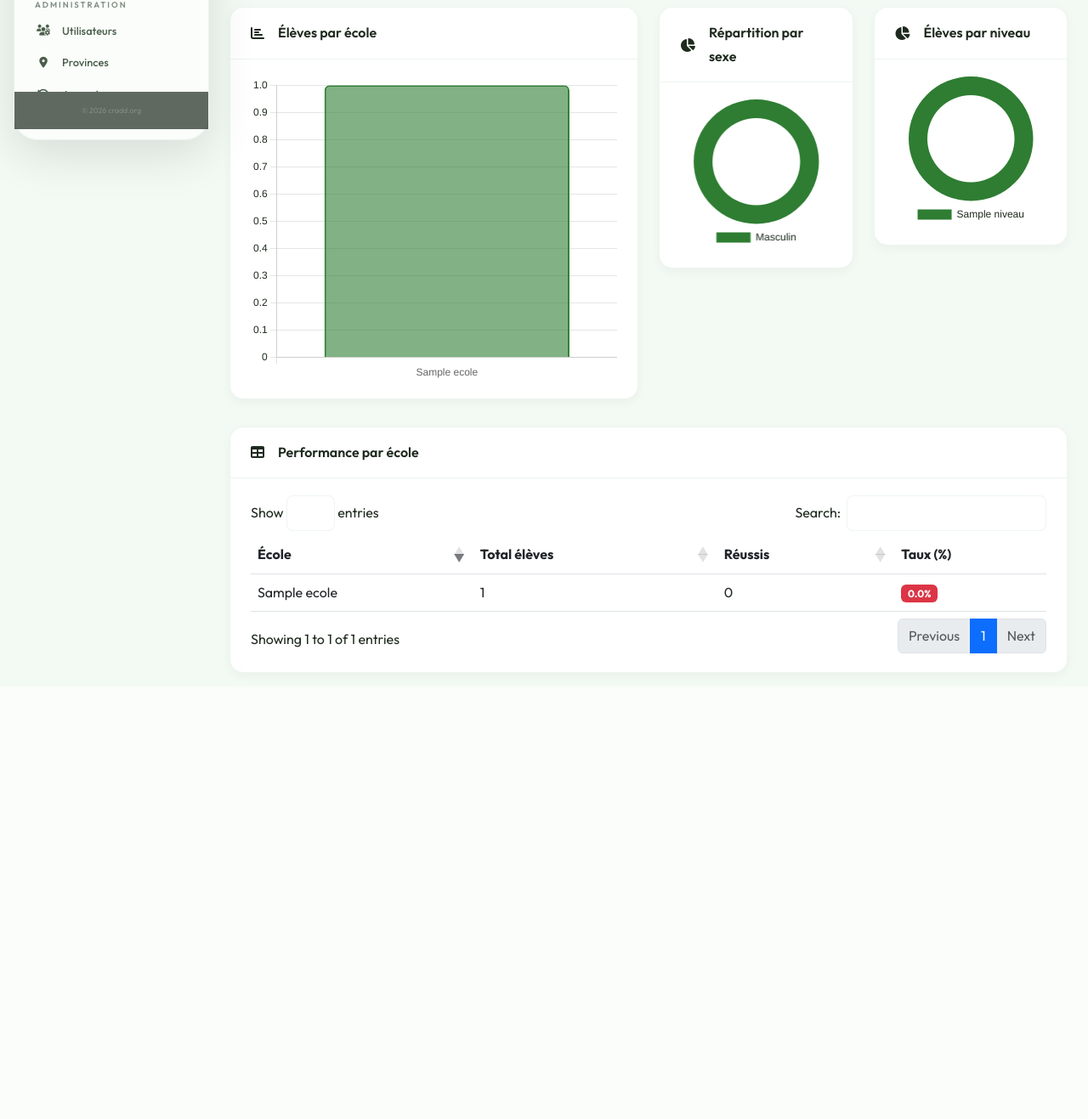
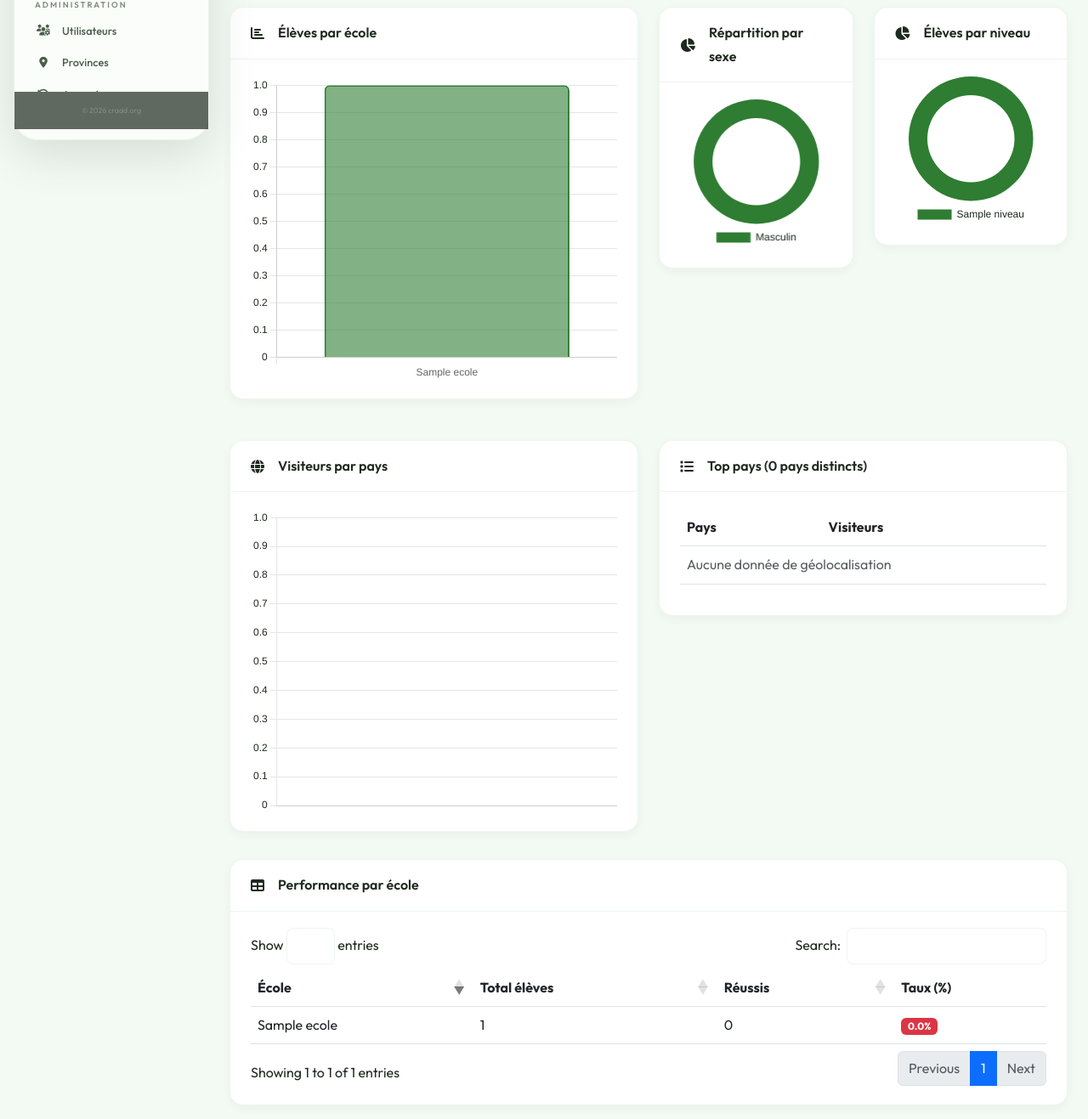
Before and after one commit to Nelaure/cradd, a Django app: page /dashboard/ in a window 1280 px wide. Shown: the part 619-1936 px from the top of the page at 85% size. Before the commit the page ends 1414 px from the top, so only its background shows below. Run offline with Django 3.2, Linux system fonts and the light colour scheme; a user stored in the database is signed in; tables that the repository leaves empty hold one stand-in row (values such as "Sample post"); parts of the project's set-up code (start-up, migrations or seed data) failed here and were passed over; some libraries are stand-ins or nearby versions.

Commit message:
Mise à jour du template dashboard_admin.html avec statistiques pays

```diff
--- a/ecoles/templates/ecoles/dashboard_admin.html
+++ b/ecoles/templates/ecoles/dashboard_admin.html
@@ -56,9 +56,7 @@
 <div class="row g-4 mb-4">
     <div class="col-xl-3 col-md-6">
         <div class="stat-card-modern">
-            <div class="stat-card-icon">
-                <i class="fas fa-school"></i>
-            </div>
+            <div class="stat-card-icon"><i class="fas fa-school"></i></div>
             <div class="stat-card-content">
                 <span class="stat-card-number">{{ total_ecoles }}</span>
                 <span class="stat-card-label">Écoles</span>
@@ -155,7 +153,7 @@
     </div>
 </div>
 
-<!-- Graphiques -->
+<!-- Graphiques existants -->
 <div class="row g-4">
     <div class="col-lg-6">
         <div class="card-glass">
@@ -178,6 +176,44 @@
             <div class="card-header"><i class="fas fa-chart-pie me-2"></i>Élèves par niveau</div>
             <div class="card-body">
                 <canvas id="niveauChart" height="250"></canvas>
+            </div>
+        </div>
+    </div>
+</div>
+
+<!-- ============================================================
+     NOUVEAU : STATISTIQUES PAR PAYS
+     ============================================================ -->
+<div class="row g-4 mt-4">
+    <div class="col-lg-6">
+        <div class="card-glass">
+            <div class="card-header"><i class="fas fa-globe me-2"></i>Visiteurs par pays</div>
+            <div class="card-body">
+                <canvas id="countryChart" height="250"></canvas>
+            </div>
+        </div>
+    </div>
+    <div class="col-lg-6">
+        <div class="card-glass">
+            <div class="card-header"><i class="fas fa-list me-2"></i>Top pays ({{ total_pays }} pays distincts)</div>
+            <div class="card-body">
+                <div class="table-responsive">
+                    <table class="table table-hover">
+                        <thead>
+                            <tr><th>Pays</th><th>Visiteurs</th></tr>
+                        </thead>
+                        <tbody>
+                            {% for label, value in country_data|slice:":10" %}
+                            <tr>
+                                <td>{{ label }}</td>
+                                <td>{{ value }}</td>
+                            </tr>
+                            {% empty %}
+                            <tr><td colspan="2" class="text-muted">Aucune donnée de géolocalisation</td></tr>
+                            {% endfor %}
+                        </tbody>
+                    </table>
+                </div>
             </div>
         </div>
     </div>
@@ -418,6 +454,30 @@
                 }
             });
         }
+
+        // ---- NOUVEAU : Graphique des pays ----
+        const countryCtx = document.getElementById('countryChart');
+        if (countryCtx) {
+            new Chart(countryCtx, {
+                type: 'bar',
+                data: {
+                    labels: {{ country_labels|safe }},
+                    datasets: [{
+                        label: 'Visiteurs',
+                        data: {{ country_data|safe }},
+                        backgroundColor: 'rgba(13, 110, 253, 0.6)',
+                        borderColor: '#0d6efd',
+                        borderWidth: 2,
+                        borderRadius: 6
+                    }]
+                },
+                options: {
+                    responsive: true,
+                    plugins: { legend: { display: false } },
+                    scales: { y: { beginAtZero: true, ticks: { color: textPrimary } } }
+                }
+            });
+        }
     })();
 </script>
 {% endblock %}
```
